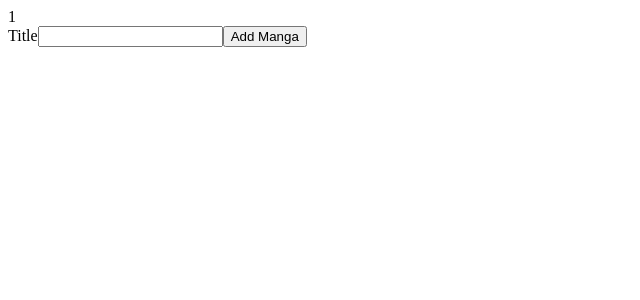
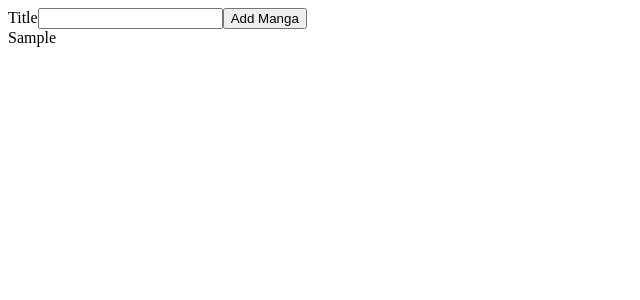
Before and after one commit to joshcaili/Project2-Animelist, a React (Vite) app: page / in a window 1280 px wide. Both pictures are taken after typing "Sample" into the empty fields and a click on the button "Add Manga". Shown: the top 300 px of the page, without its empty margins (0-640 px from the left). Built offline with nearby package versions, Linux system fonts and the light colour scheme.

Commit message:
Replaced placeholder with actual manga title list

```diff
--- a/src/App.jsx
+++ b/src/App.jsx
@@ -1,5 +1,6 @@
 import { useState } from 'react';
 import MangaAdd from './components/MangaAdd';
+import MangaList from './components/MangaList';
 
 function App() {
   const [manga, setManga] = useState([]);
@@ -17,8 +18,8 @@ function App() {
 
   return (
     <div>
-      {manga.length}
       <MangaAdd onAdd={addManga} />
+      <MangaList manga={manga} />
     </div>
   );
 }
--- /dev/null
+++ b/src/components/MangaCard.jsx
@@ -0,0 +1,5 @@
+function MangaCard({ manga }) {
+  return <div>{manga.title}</div>;
+}
+
+export default MangaCard;
--- /dev/null
+++ b/src/components/MangaList.jsx
@@ -0,0 +1,11 @@
+import MangaCard from './MangaCard';
+
+function MangaList({ manga }) {
+  const renderedManga = manga.map((item) => {
+    return <MangaCard key={item.id} manga={item} />;
+  });
+
+  return <div>{renderedManga}</div>;
+}
+
+export default MangaList;
```
